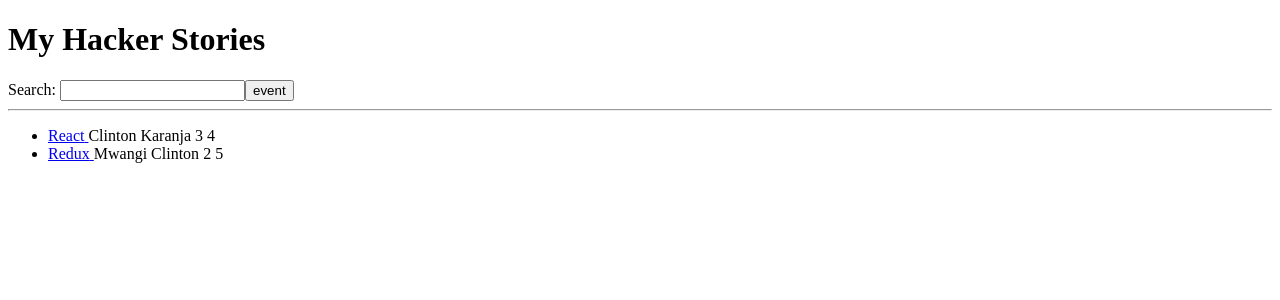
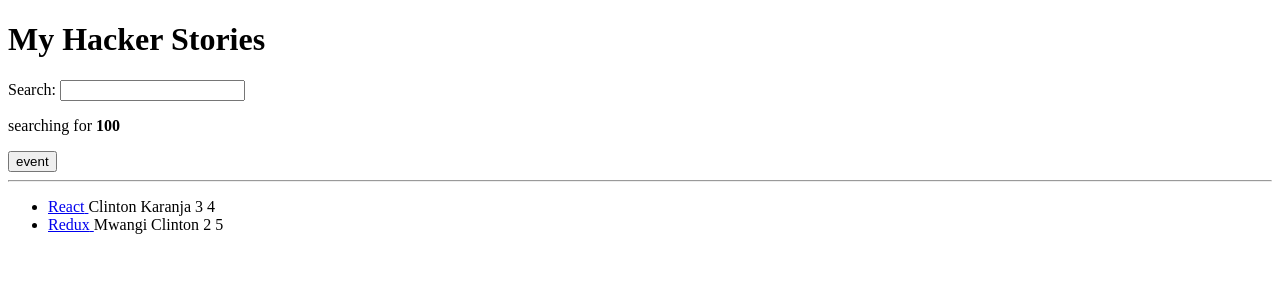
Before and after one commit to billClinton048/roadToReact, a React (Vite) app: page / in a window 1280 px wide. Shown: the top 300 px of the page. Built offline with nearby package versions, Linux system fonts and the light colour scheme.

Commit message:
Added Props and useStates

```diff
--- a/src/App.jsx
+++ b/src/App.jsx
@@ -1,3 +1,5 @@
+import * as React from 'react'
+
 const stories = [
   {
 title: "React",
@@ -18,6 +20,8 @@
   }
 ]
 const  App = () =>  {
+
+  console.log( 'Apps Renders')
   return(
     <div>
     <h1>My Hacker Stories </h1>
@@ -30,18 +34,23 @@
 }
 
 const Search = () => {
+  console.log( "Search Renders")
   const hundleClick = ()=> {
     console.log("button clicked ....")
   }
+   const [searchTerm, setSearchTerm] = React.useState('100')
   const handleChange = (event) => {
-    console.log(event)
+    // console.log(event)
     // value of the target
-    console.log(event.target.value)
+    setSearchTerm(event.target.value)
+    // console.log(event.target.value)
   }
   return(
     <div>
       <label htmlFor = "search" > Search: </label>
     <input id= "search" type="text" onChange= {handleChange} />
+
+    <p> searching for <strong> { searchTerm } </strong> </p>
     <button type = "button" onClick = {hundleClick}>
     event
     </button>
@@ -50,6 +59,7 @@
 }
 
 const List = ( props ) =>
+
     <ul>
       {
         props.list.map((item) => (
@@ -57,9 +67,11 @@
         ))}
       </ul>
 
-          const Item = (props) => (
 
-          <li>
+
+
+const Item = (props) => (
+   <li>
         <span>
         <a href= {props.item.url}> {props.item.title} </a>
         </span>
```
